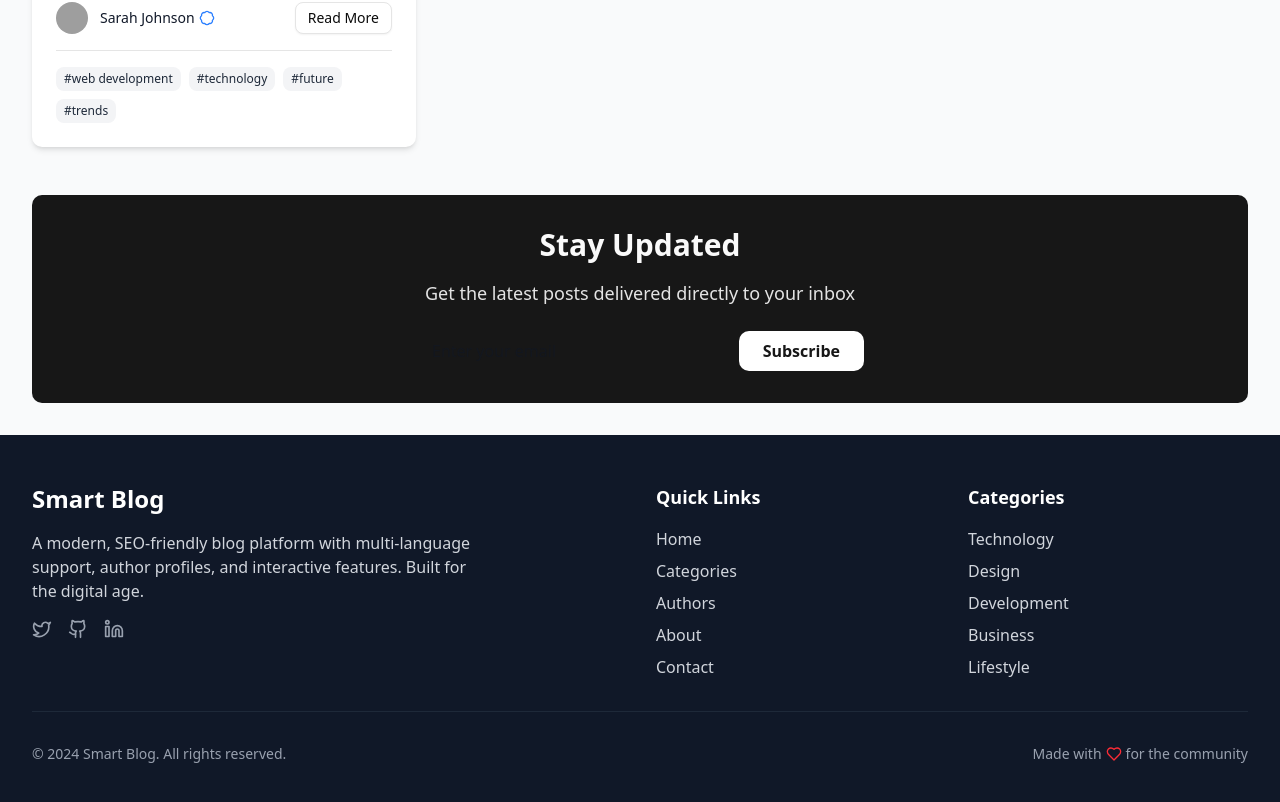
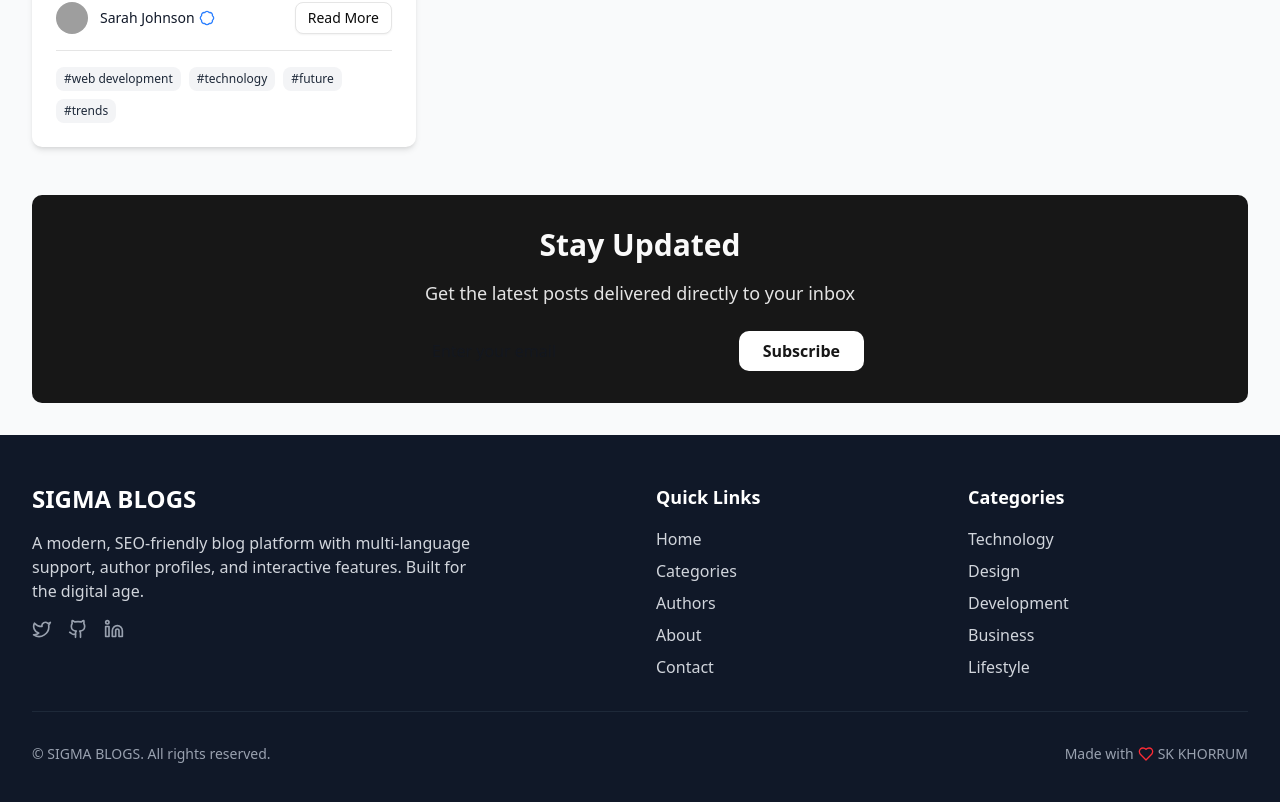
Before and after one commit to sk-khorrum/Sigma-blog, a React (Vite) app: page / in a window 1280 px wide. Shown: the part 1630-2432 px from the top of the page. Built offline with nearby package versions, Linux system fonts and the light colour scheme; grey boxes are pictures that could not be loaded.

Commit message:
Update Footer.jsx

```diff
--- a/src/components/Footer.jsx
+++ b/src/components/Footer.jsx
@@ -7,7 +7,7 @@ const Footer = () => {
         <div className="grid grid-cols-1 md:grid-cols-4 gap-8">
           {/* Brand */}
           <div className="col-span-1 md:col-span-2">
-            <h3 className="text-2xl font-bold mb-4">Smart Blog</h3>
+            <h3 className="text-2xl font-bold mb-4">SIGMA BLOGS</h3>
             <p className="text-gray-300 mb-4 max-w-md">
               A modern, SEO-friendly blog platform with multi-language support,
               author profiles, and interactive features. Built for the digital age.
@@ -53,10 +53,10 @@ const Footer = () => {
         <div className="border-t border-gray-800 mt-8 pt-8">
           <div className="flex flex-col md:flex-row justify-between items-center">
             <p className="text-gray-400 text-sm">
-              © 2024 Smart Blog. All rights reserved.
+              © SIGMA BLOGS. All rights reserved.
             </p>
             <p className="text-gray-400 text-sm flex items-center mt-2 md:mt-0">
-              Made with <Heart className="h-4 w-4 mx-1 text-red-500" /> for the community
+              Made with <Heart className="h-4 w-4 mx-1 text-red-500" /> SK KHORRUM
             </p>
           </div>
         </div>
```
